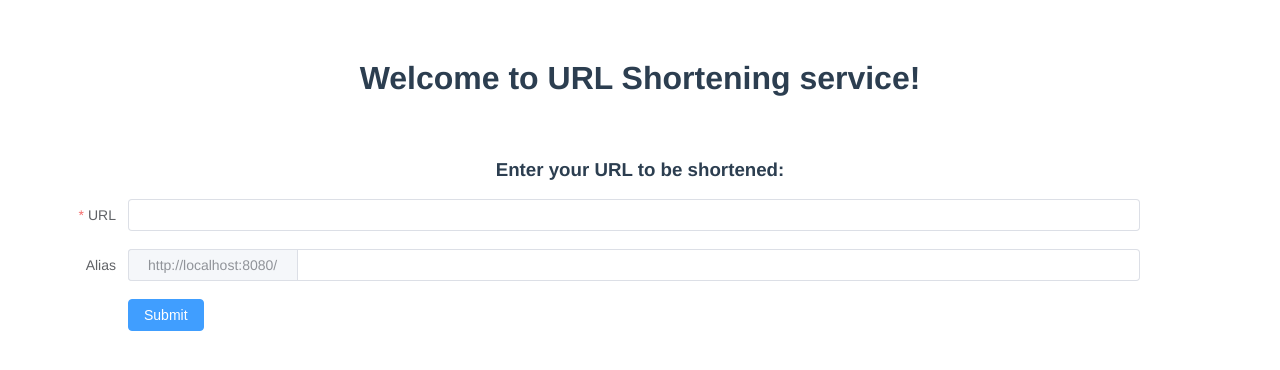
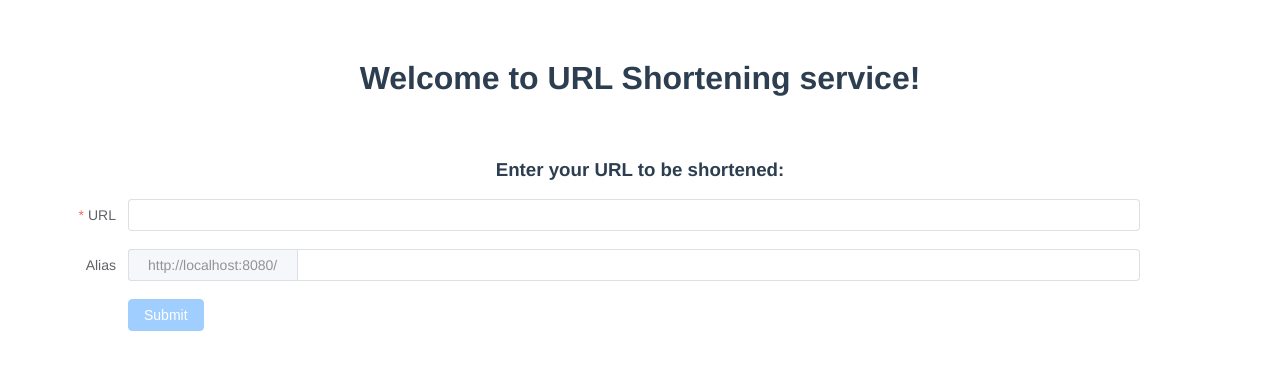
Before and after one commit to Jianzhii/url_shortener_fe_docker, a Vue app: page / in a window 1280 px wide. Shown: the top 370 px of the page. Built offline with nearby package versions, Linux system fonts and the light colour scheme.

Commit message:
disable submit button if validation fails

```diff
--- a/src/components/urlShortenerForm.vue
+++ b/src/components/urlShortenerForm.vue
@@ -15,7 +15,9 @@
                     </el-input>
                 </el-form-item>
                 <el-form-item>
-                    <el-button type="primary" @click="submitForm" @keyup.enter="submitForm" :loading="loading"> Submit </el-button>
+                    <el-button type="primary" @click="submitForm" @keyup.enter="submitForm" :loading="loading" :disabled="disabled">
+                        Submit
+                    </el-button>
                 </el-form-item>
             </el-form>
         </el-main>
@@ -35,9 +37,12 @@ export default {
                 }
             };
             if (!validUrl(value)) {
+                this.disabled = true;
                 cb(new Error(`Please enter a valid URL!`));
+            } else {
+                this.disabled = false;
+                cb();
             }
-            cb();
         };
         return {
             urlShortenerForm: {
@@ -53,6 +58,7 @@ export default {
                 ]
             },
             loading: false,
+            disabled: true,
             redirect: undefined
         };
     },
@@ -61,7 +67,8 @@ export default {
     },
     methods: {
         submitForm() {
-            console.log(this.urlShortenerForm.url);
+            console.log(`url:`, this.urlShortenerForm.url);
+            console.log(`alias:`, this.urlShortenerForm.alias);
             this.loading = true;
         }
     }
```
